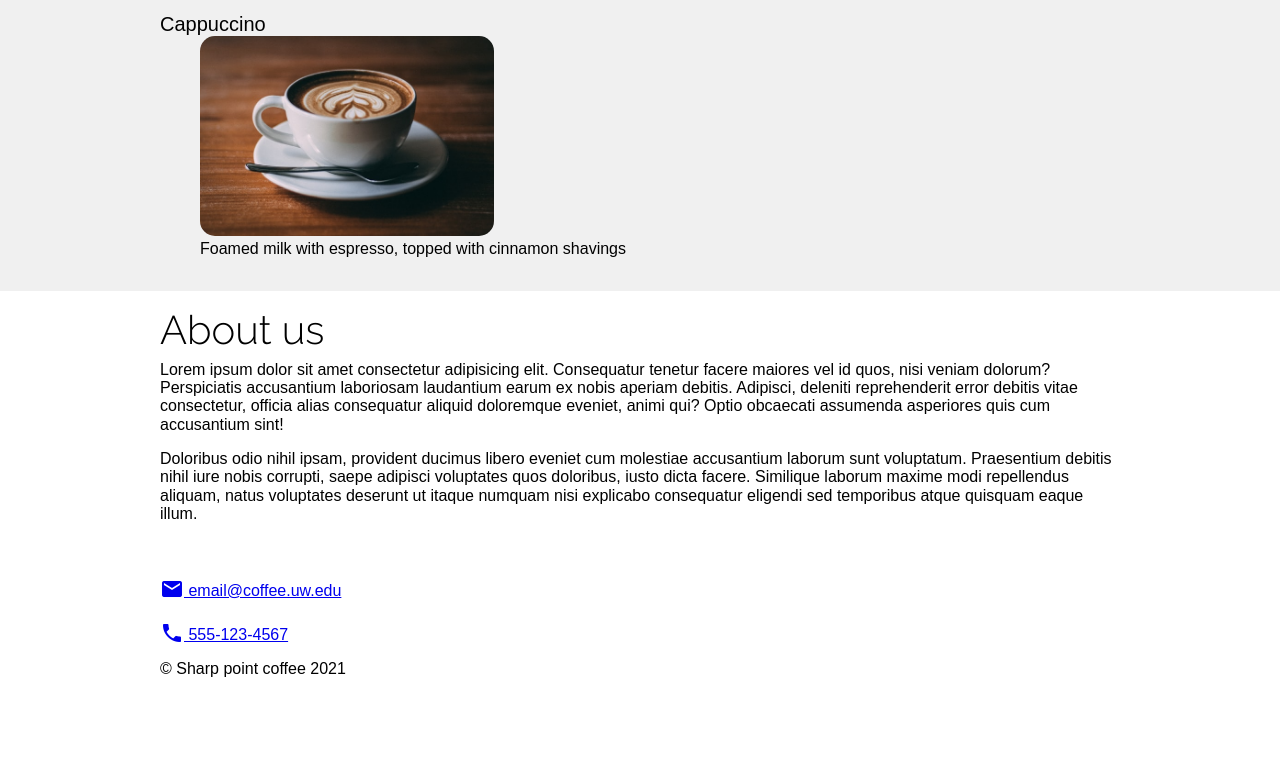
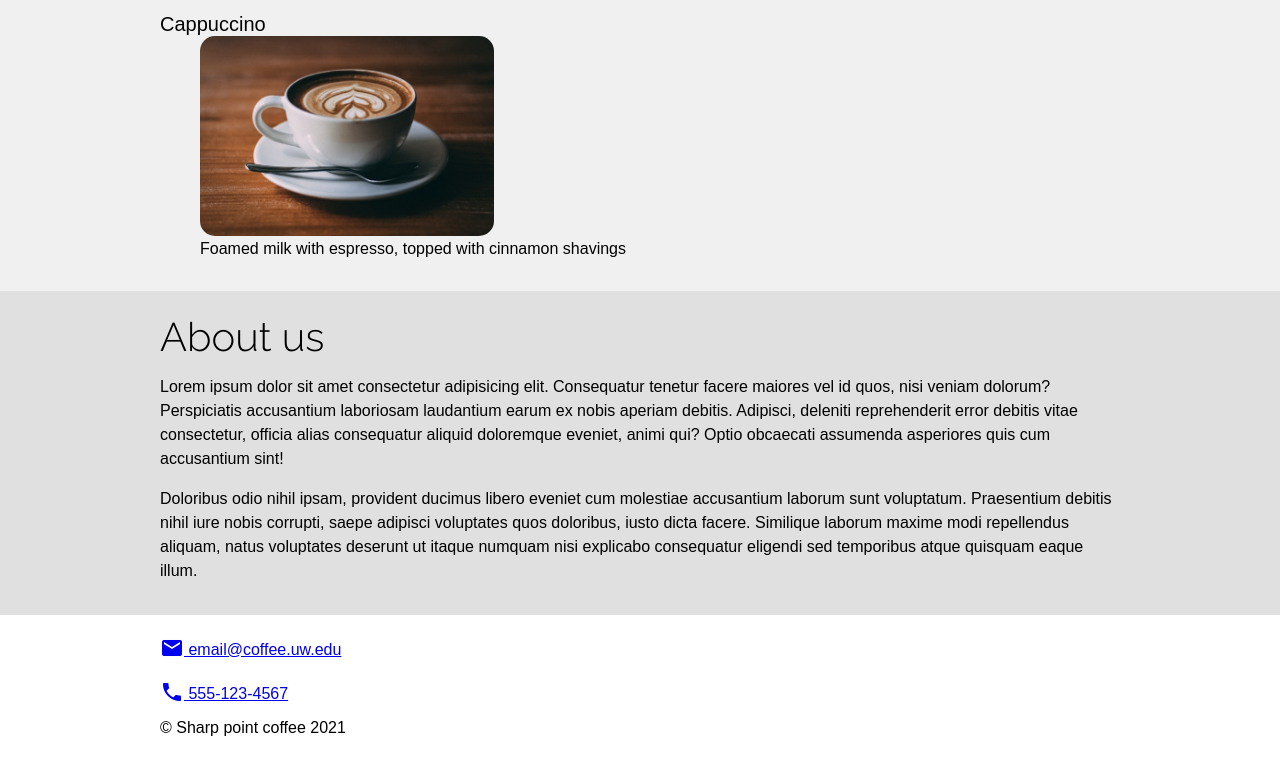
Before and after one commit to jared-garalde/lis549-e4, a plain HTML site: page index.html in a window 1280 px wide. Shown: the part 1106-1876 px from the top of the page. Before the commit the page ends 1817 px from the top, so only its background shows below. Drawn offline with nearby package versions, Linux system fonts and the light colour scheme; a web font is replaced by a local one.

Commit message:
add about section styling

```diff
--- a/css/style.css
+++ b/css/style.css
@@ -90,3 +90,9 @@ header {
     height: 200px;
     border-radius: 15px;
 }
+
+/* about */
+#about {
+    background-color: #e0e0e0;
+    line-height: 1.5;
+}
```
